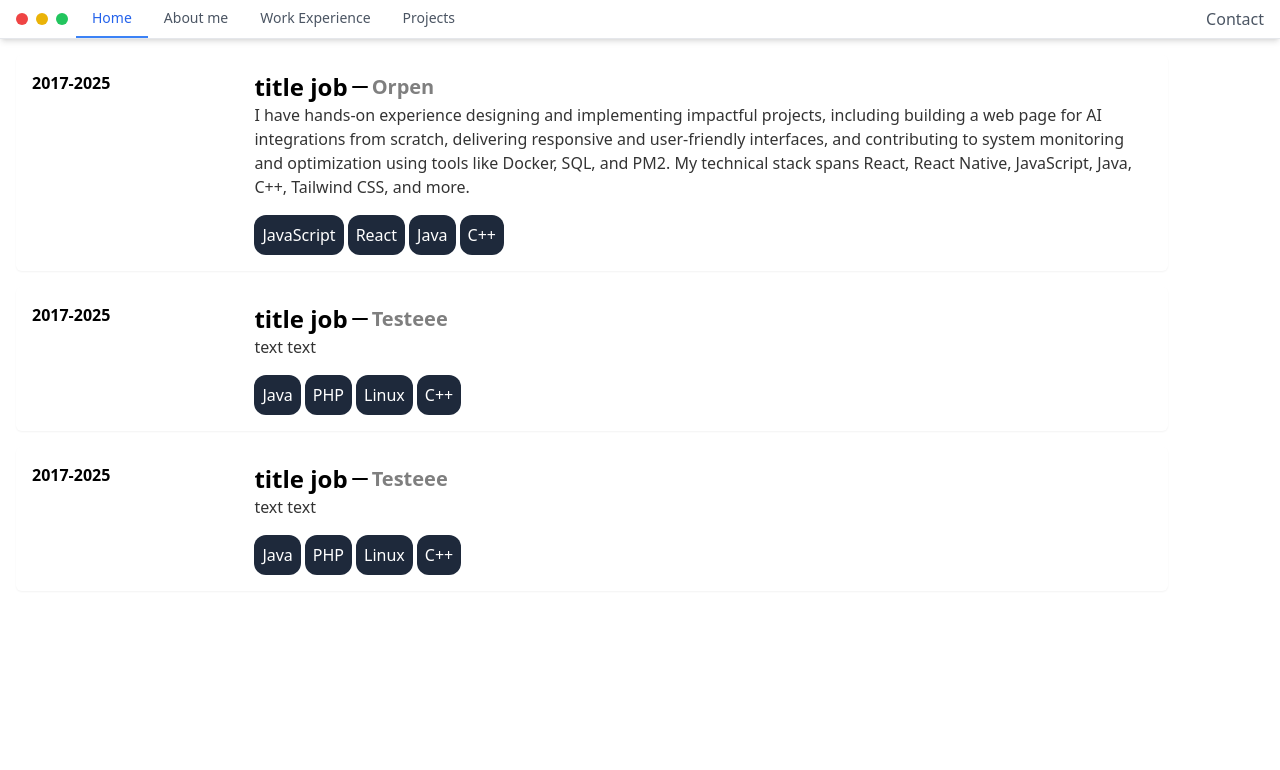
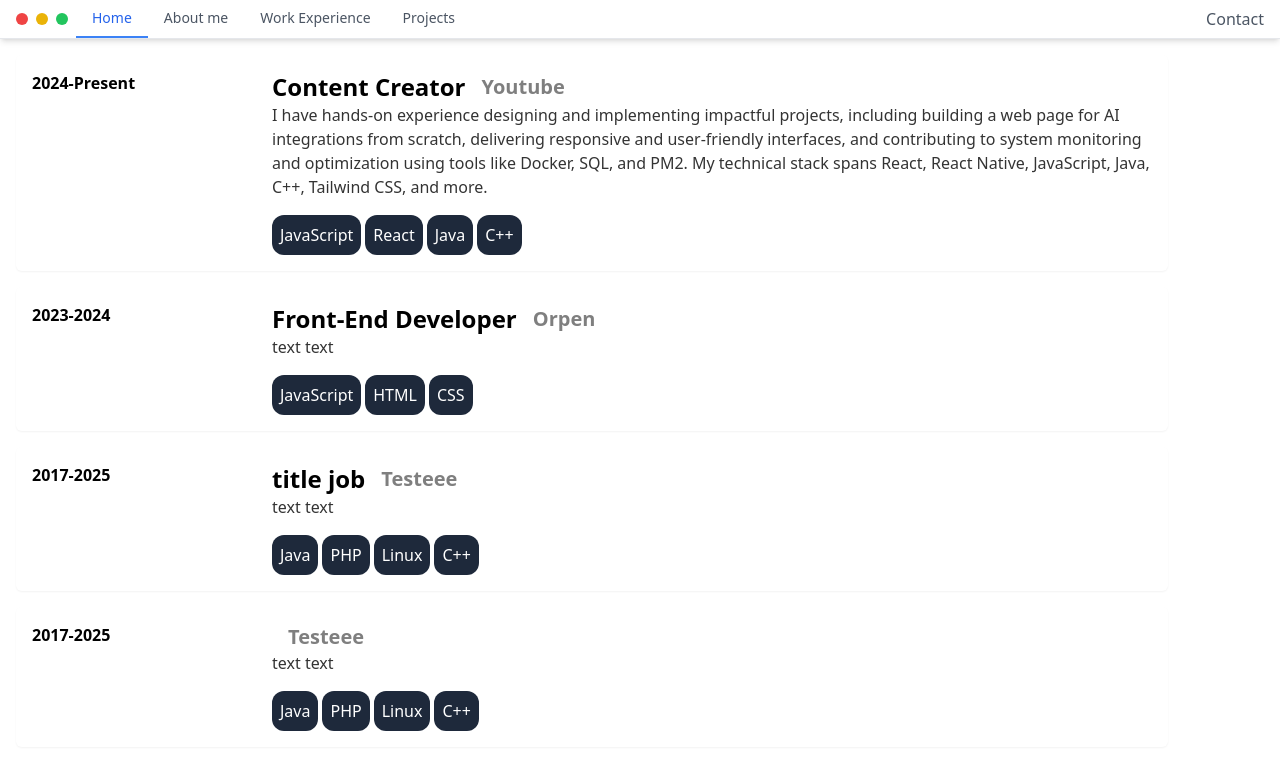
Before and after one commit to Szeckir/new-portfolio-thomaz, a React (Vite) app: page /Work in a window 1280 px wide. Shown: the top 770 px of the page. Built offline with nearby package versions, Linux system fonts and the light colour scheme.

Commit message:
contact modal, constants

```diff
--- a/src/components/PortfolioNavbar.tsx
+++ b/src/components/PortfolioNavbar.tsx
@@ -4,7 +4,7 @@ import { Link } from 'react-router-dom';
 import { Fade } from "react-awesome-reveal"
 import Box from '@mui/material/Box';
 import Modal from '@mui/material/Modal';
-import { Linkedin } from 'lucide-react';
+import { Github, Linkedin, Mail } from 'lucide-react';
 
 const PortfolioNavbar = () => {
     const [activeTab, setActiveTab] = useState("Home");
@@ -66,11 +66,17 @@ const PortfolioNavbar = () => {
                                 bgcolor={"white"}
                                 borderRadius={2}
                             >
-                                <div className="w-[100vh] h-[30vh] block">
-                                    <div className='flex items-center justify-center '>
-                                        <div className='rounded-full bg-slate-900 w-[30vh] h-[30vh] '>
-
-                                        </div>
+                                <div className="w-[90vh] h-[30vh] block">
+                                    <div className='flex items-center justify-center gap-4'>
+                                        <a target='_blank' href="https://www.linkedin.com/in/thomaz-szeckir/" className='rounded-full bg-slate-900 w-[30vh] h-[30vh] flex items-center justify-center'>
+                                            <Linkedin size={140} className='text-white' />
+                                        </a>
+                                        <a target='_blank' href="https://github.com/Szeckir" className='rounded-full bg-slate-900 w-[30vh] h-[30vh] flex items-center justify-center'>
+                                            <Github size={140} className='text-white' />
+                                        </a>
+                                        <a target='_blank' href="" className='rounded-full bg-slate-900 w-[30vh] h-[30vh] flex items-center justify-center'>
+                                            <Mail size={140} className='text-white' />
+                                        </a>
                                     </div>
                                 </div>
                             </Box>
--- a/src/components/WorkExperienceOption.tsx
+++ b/src/components/WorkExperienceOption.tsx
@@ -14,13 +14,12 @@ function WorkExperienceOption(params: WorkParams) {
   return (
     <a href={params.link} target="_blank">
       <div className='flex p-4 hover:cursor-pointer m-4 rounded-md w-[90vw] shadow-sm hover:shadow-md'>
-        <div className=''>
+        <div className='w-24 relative'>
           <p className='font-bold text-nowrap'>{params.date}</p>
         </div>
         <div className='ml-36'>
-          <div className='flex items-center'>
+          <div className='flex items-center gap-4'>
             <p className='text-2xl font-bold items-center'>{params.jobTitle}</p>
-            <Minus />
             <p className='text-xl opacity-50 font-semibold items-center'>{params.company}</p>
           </div>
           <p className='opacity-80'>{params.jobDescription}</p>
--- a/src/constants/index.tsx
+++ b/src/constants/index.tsx
@@ -24,20 +24,20 @@ export const menuOptions = {
 
 export const aboutItems = {
     Sobre: {
-        description: "Quem eu sou",
-        url: "https://quem-eu-sou.com.br",
-        title: "Conheça mais sobre mim",
-        text: "Um texto é uma ocorrência linguística, escrita ou falada de qualquer extensão, dotada de unidade sociocomunicativa, semântica e formal.É uma unidade de linguagem em uso",
+        description: "Who I am",
+        url: "https://who-i-amm.com",
+        title: "Get to Know More About Me",
+        text: "My name is Thomaz Gomes Szeckir, I am 20 years old and I am completely in love with technologies...",
         photos: {
             photo1: aboutphoto,
             photo2: aboutphoto1,
             photo3: aboutphoto2
         },
-        bigDescription: "I have hands-on experience designing and implementing impactful projects, including building a web page for AI integrations from scratch, delivering responsive and user-friendly interfaces, and contributing to system monitoring and optimization using tools like Docker, SQL, and PM2. My technical stack spans React, React Native, JavaScript, Java, C++, Tailwind CSS, and more. "
+        bigDescription: "Hello, my name is Thomaz Gomes Szeckir"
     },
     Portfolio: {
-        description: "Meus Hoobies",
-        url: "https://meus-hoobies.com.br",
+        description: "My Hoobies",
+        url: "https://my-hoobies.com",
         title: "Descubra meus hoobies",
         text: "...",
         bigDescription: "I have hands-on experience designing and implementing impactful projects, including building a web page for AI integrations from scratch, delivering responsive and user-friendly interfaces, and contributing to system monitoring and optimization using tools like Docker, SQL, and PM2. My technical stack spans React, React Native, JavaScript, Java, C++, Tailwind CSS, and more."
@@ -52,16 +52,26 @@ export const aboutItems = {
 
 export const workItems = {
     Job1: {
-        date: "2017-2025",
-        jobTitle: "title job",
+        date: "2024-Present",
+        jobTitle: "Content Creator",
         jobDescription: "I have hands-on experience designing and implementing impactful projects, including building a web page for AI integrations from scratch, delivering responsive and user-friendly interfaces, and contributing to system monitoring and optimization using tools like Docker, SQL, and PM2. My technical stack spans React, React Native, JavaScript, Java, C++, Tailwind CSS, and more.",
         programmingLanguages: [
             'JavaScript', 'React', 'Java', "C++"
         ],
-        company: "Orpen",
-        link: "https://www.orpen.com.br/"
+        company: "Youtube",
+        link: "https://www.youtube.com/@Algoritmo_Cafe"
     },
     Job2: {
+        date: "2023-2024",
+        jobTitle: "Front-End Developer",
+        jobDescription: "text text",
+        programmingLanguages: [
+            'JavaScript', 'HTML', 'CSS'
+        ],
+        company: "Orpen",
+        link: "https://www.orpen.com.br"
+    },
+    Job3: {
         date: "2017-2025",
         jobTitle: "title job",
         jobDescription: "text text",
@@ -70,9 +80,9 @@ export const workItems = {
         ],
         company: "Testeee"
     },
-    Job3: {
+    Job4: {
         date: "2017-2025",
-        jobTitle: "title job",
+        jobTitle: "",
         jobDescription: "text text",
         programmingLanguages: [
             'Java', 'PHP', 'Linux', "C++"
--- a/src/pages/About.tsx
+++ b/src/pages/About.tsx
@@ -56,7 +56,6 @@ function About() {
                                     </div>
                                     <div className="text-left m-2">
                                         <p>{selectedAbout.bigDescription}</p>
-                                        <p>textoooo</p>
                                     </div>
                                     {
                                         selectedAbout.photos && (
--- a/src/pages/Work.tsx
+++ b/src/pages/Work.tsx
@@ -7,7 +7,7 @@ function Work() {
         <div>
             {
                 Object.values(workItems).map((element, index) => (
-                    <Fade duration={3000}>
+                    <Fade duration={3000} className="flex-wrap">
                         <WorkExperienceOption link={element.link} jobTitle={element.jobTitle} jobDescription={element.jobDescription} date={element.date} company={element.company} programmingLanguages={element.programmingLanguages} />
                     </Fade>
                 ))
```
